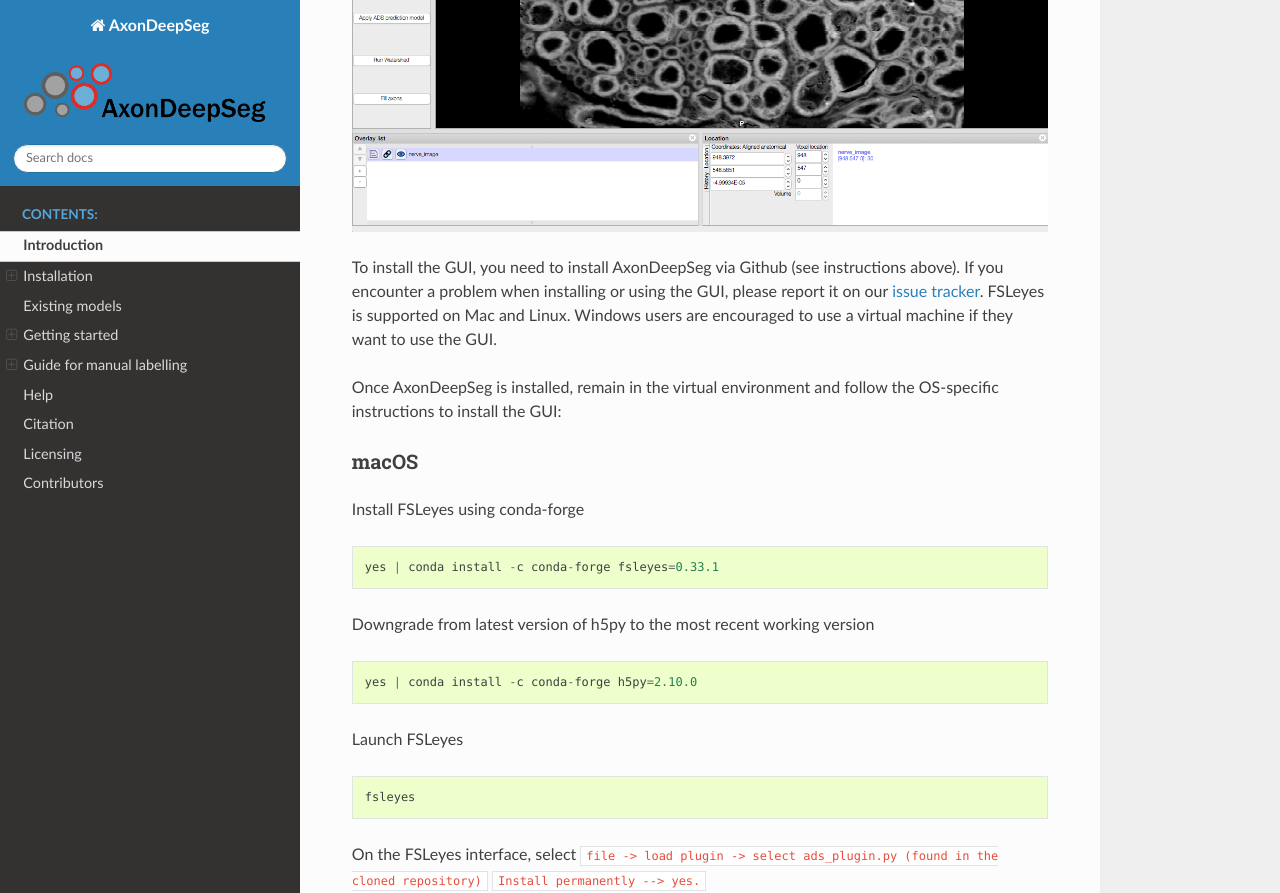
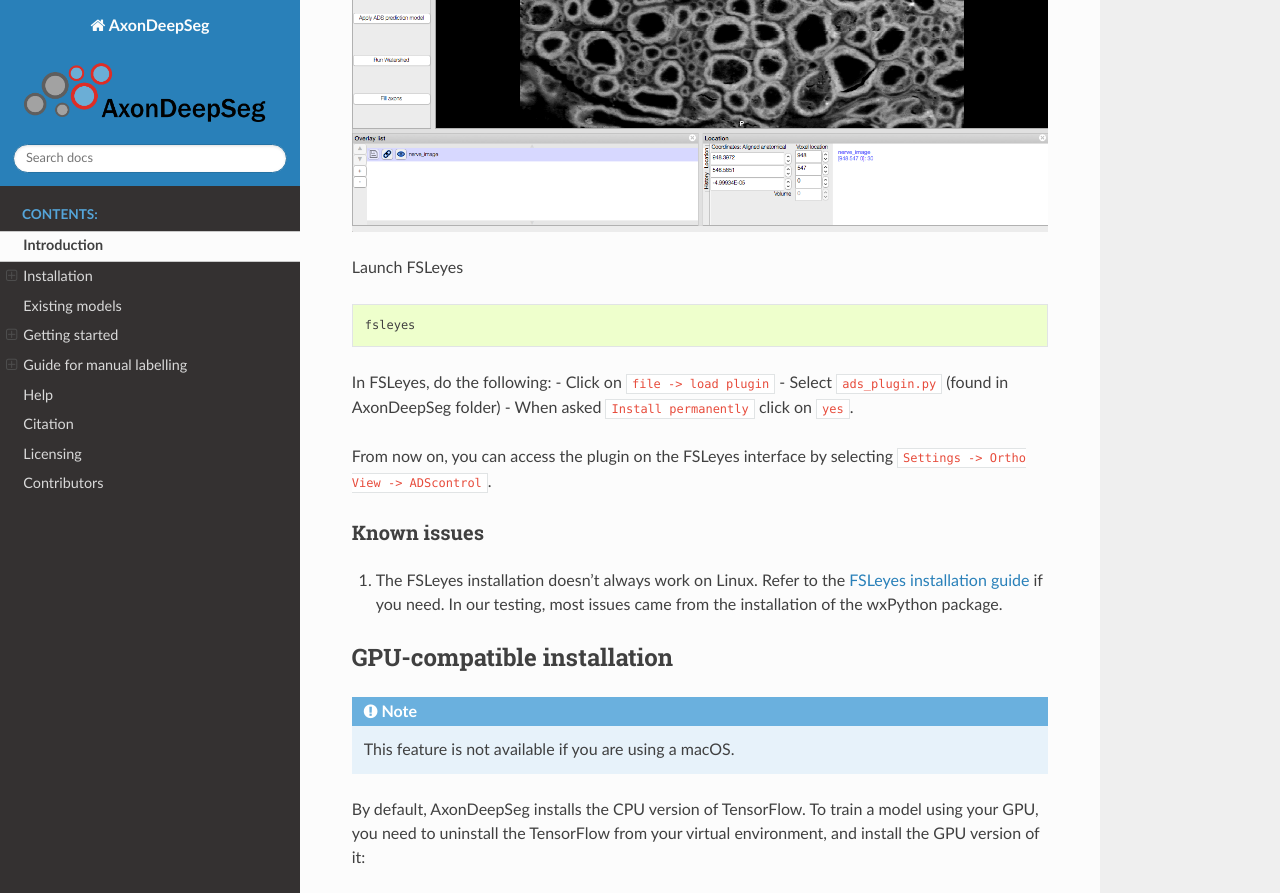
Before and after one commit to axondeepseg/axondeepseg, a Sphinx documentation site: the page built from docs/source/documentation.rst, in a window 1280 px wide and 1400 px high, scrolled down 4790 px. Shown: the top 893 px of the window. Built offline with Sphinx 7.4.7 and the Read the Docs theme 2.0.0, drawn with Linux system fonts in a browser that asks for light colours; some of the changed text lies outside the part shown.

Commit message:
Update FSLeyes instructioni

```diff
--- a/docs/source/documentation.rst
+++ b/docs/source/documentation.rst
@@ -127,63 +127,6 @@
 AxonDeepSeg can be run via a Graphical User Interface (GUI) instead of the Terminal command line. This GUI is a plugin for the software `FSLeyes <https://fsl.fmrib.ox.ac.uk/fsl/fslwiki/FSLeyes>`_. Beyond the convenience of running AxonDeepSeg with the click of a button, this GUI is also an excellent way to manually correct output segmentations (if need to).
 
 .. image:: _static/GUI_image.png
-
-To install the GUI, you need to install AxonDeepSeg via Github (see instructions above). If you encounter a problem when installing or using the GUI, please report it on our `issue tracker <https://github.com/neuropoly/axondeepseg/issues>`_.
-FSLeyes is supported on Mac and Linux. Windows users are encouraged to use a virtual machine if they want to use the GUI.
-
-
-Once AxonDeepSeg is installed, remain in the virtual environment and follow the OS-specific instructions to install the GUI:
-
-
-macOS
-~~~~~
-Install FSLeyes using conda-forge ::
-
-           yes | conda install -c conda-forge fsleyes=0.33.1
-
-Downgrade from latest version of h5py to the most recent working version ::
-
-           yes | conda install -c conda-forge h5py=2.10.0
-
-Launch FSLeyes ::
-
-           fsleyes
-
-On the FSLeyes interface, select ``file -> load plugin -> select ads_plugin.py (found in the cloned repository)``
-``Install permanently --> yes.``
-
-The plugin is now installed. From now on, you can access the plugin on the FSLeyes interface by selecting ``Settings -> Ortho View -> ADScontrol``.
-
-In case, you find trouble installing FSLeyes plugin for ADS you could refer the video below.
-
-.. raw:: html
-
-   <div style="position: relative; padding-bottom: 5%; height: 0; overflow: hidden; max-width: 100%; height: auto;">
-     <iframe width="700" height="394" src="https://www.youtube.com/embed/dz2LqQ5LpIo" frameborder="0" allowfullscreen></iframe>
-
-.. NOTE :: For some users, the ADScontrol tab will not appear after first installing the plugin.
-           To resolve this issue, please close FSLeyes and relaunch it (within your virtual environment).
-           This step may only be required when you first install the plugin.
-
-Linux (tested on ubuntu)
-~~~~~~~~~~~~~~~~~~~~~~~~
-Install the C/C++ compilers required to use wxPython ::
-
-           sudo apt-get install build-essential
-           sudo apt-get install libgtk2.0-dev libgtk-3-dev libwebkitgtk-dev libwebkitgtk-3.0-dev
-           sudo apt-get install libjpeg-turbo8-dev libtiff5-dev libsdl1.2-dev libgstreamer1.0-dev libgstreamer-plugins-base1.0-dev libnotify-dev freeglut3-dev
-
-Install wxPython using conda ::
-
-           yes | conda install -c anaconda wxpython
-
-Install FSLeyes using conda-forge ::
-
-           yes | conda install -c conda-forge fsleyes=0.33.1
-
-Downgrade from latest version of h5py to the most recent working version ::
-
-           yes | conda install -c conda-forge h5py=2.10.0
 
 Launch FSLeyes ::
 
```
